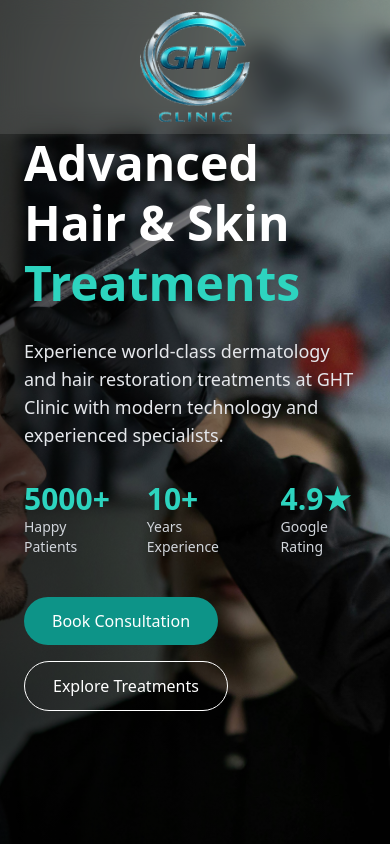
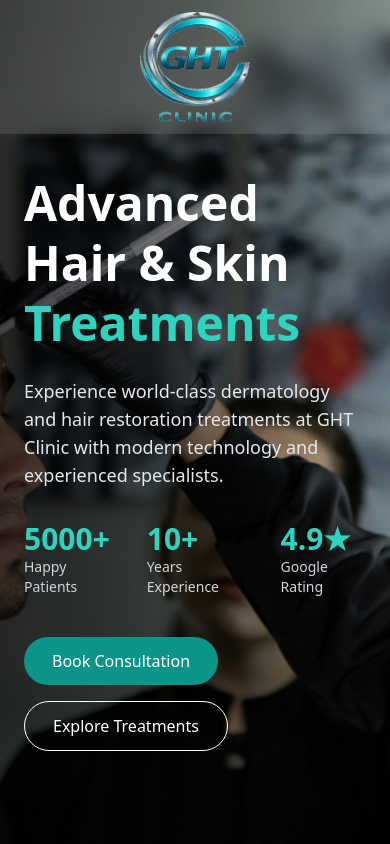
Before and after one commit to ashusharma1342/ght-clinic, a Next.js app: page / in a window 390 px wide. Shown: the top 844 px of the page. Built offline with nearby package versions, Linux system fonts and the light colour scheme.

Commit message:
hero and navbar changes

```diff
--- a/src/components/sections/PremiumHero.tsx
+++ b/src/components/sections/PremiumHero.tsx
@@ -3,7 +3,7 @@
 
 export default function PremiumHero() {
     return (
-        <section className="relative min-h-screen flex items-center">
+        <section className="relative min-h-screen pt-20 md:pt-0 flex items-center">
 
             {/* Background */}
 
```
